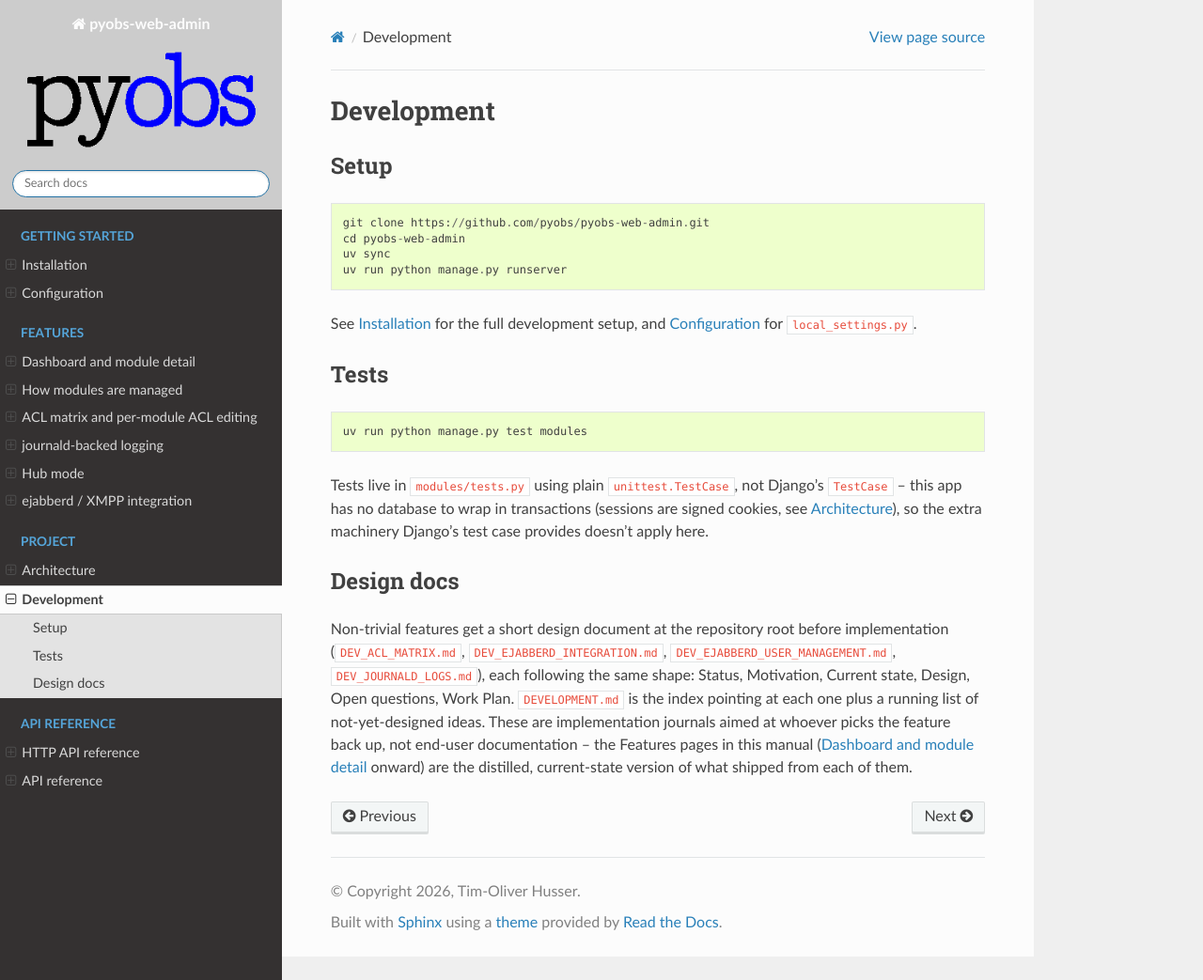
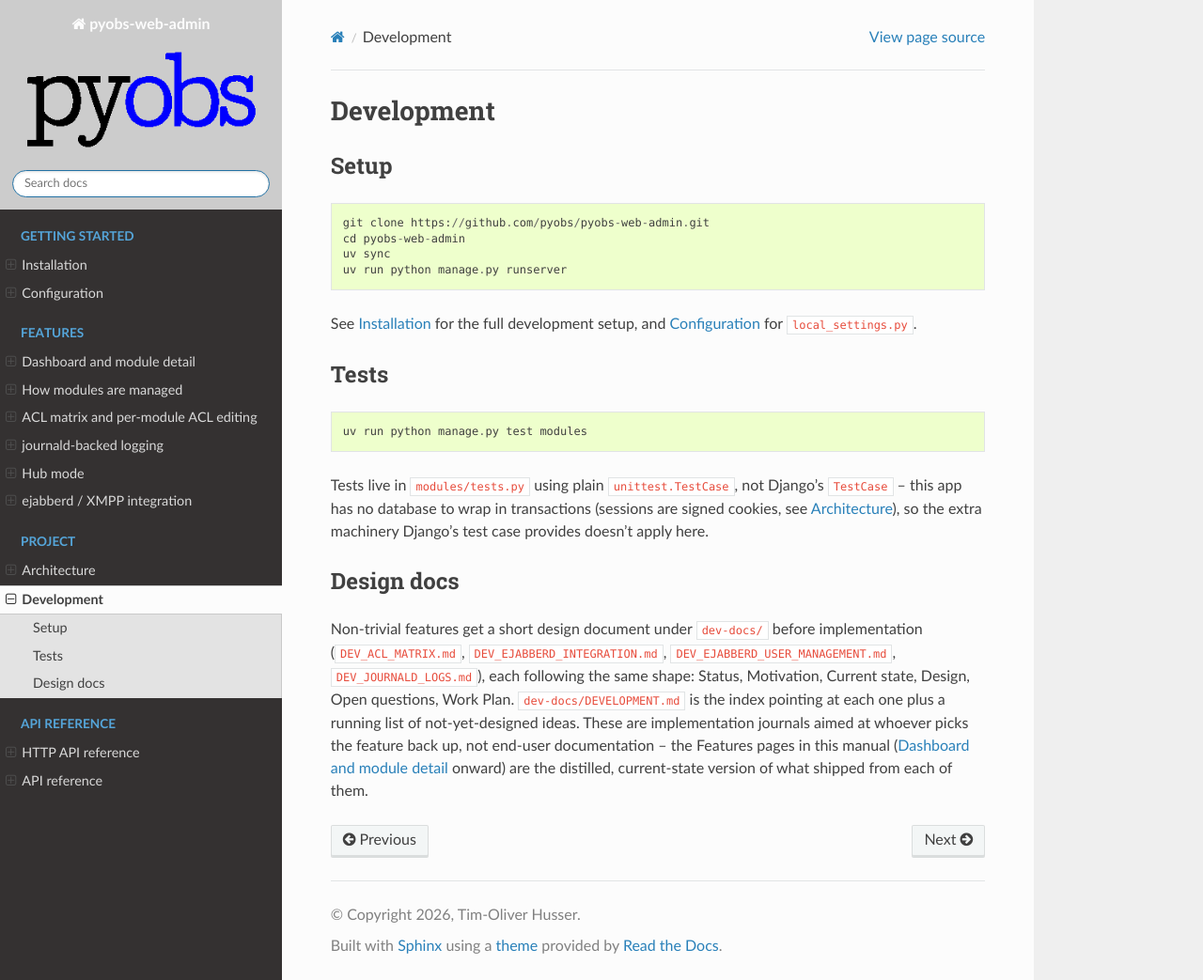
Before and after one commit to pyobs/pyobs-web-admin, a Sphinx documentation site: the page built from docs/source/development.rst, in a window 1280 px wide and 1043 px high. Shown: the whole window at 94% size. Built offline with Sphinx 7.4.7 and the Read the Docs theme 3.1.0, drawn with Linux system fonts in a browser that asks for light colours.

Commit message:
Move design-doc journals into dev-docs/
Groups the DEVELOPMENT.md index with the five DEV_*.md feature docs
it points at, out of the repo root. Updated the cross-references that
pointed at the old root-level paths (README.md, docs/source/
development.rst, and DEVELOPMENT.md's own "at the repo root" line) --
internal links between the six moved files needed no changes since
they moved together.

```diff
--- a/docs/source/development.rst
+++ b/docs/source/development.rst
@@ -29,11 +29,11 @@ doesn't apply here.
 Design docs
 ***********
 
-Non-trivial features get a short design document at the repository root before
-implementation (``DEV_ACL_MATRIX.md``, ``DEV_EJABBERD_INTEGRATION.md``,
-``DEV_EJABBERD_USER_MANAGEMENT.md``, ``DEV_JOURNALD_LOGS.md``), each following the same shape:
-Status, Motivation, Current state, Design, Open questions, Work Plan. ``DEVELOPMENT.md`` is
-the index pointing at each one plus a running list of not-yet-designed ideas. These are
+Non-trivial features get a short design document under ``dev-docs/`` before implementation
+(``DEV_ACL_MATRIX.md``, ``DEV_EJABBERD_INTEGRATION.md``, ``DEV_EJABBERD_USER_MANAGEMENT.md``,
+``DEV_JOURNALD_LOGS.md``), each following the same shape: Status, Motivation, Current state,
+Design, Open questions, Work Plan. ``dev-docs/DEVELOPMENT.md`` is the index pointing at each
+one plus a running list of not-yet-designed ideas. These are
 implementation journals aimed at whoever picks the feature back up, not end-user
 documentation -- the Features pages in this manual (:doc:`features/dashboard` onward) are
 the distilled, current-state version of what shipped from each of them.
```
Also changed, not shown: README.md (+6 -6 lines), dev-docs/DEVELOPMENT.md (renamed from DEVELOPMENT.md, +1 -1 lines), dev-docs/DEV_ACL_GROUPS.md (renamed from DEV_ACL_GROUPS.md), dev-docs/DEV_ACL_MATRIX.md (renamed from DEV_ACL_MATRIX.md), dev-docs/DEV_EJABBERD_INTEGRATION.md (renamed from DEV_EJABBERD_INTEGRATION.md), dev-docs/DEV_EJABBERD_USER_MANAGEMENT.md (renamed from DEV_EJABBERD_USER_MANAGEMENT.md), dev-docs/DEV_JOURNALD_LOGS.md (renamed from DEV_JOURNALD_LOGS.md).
